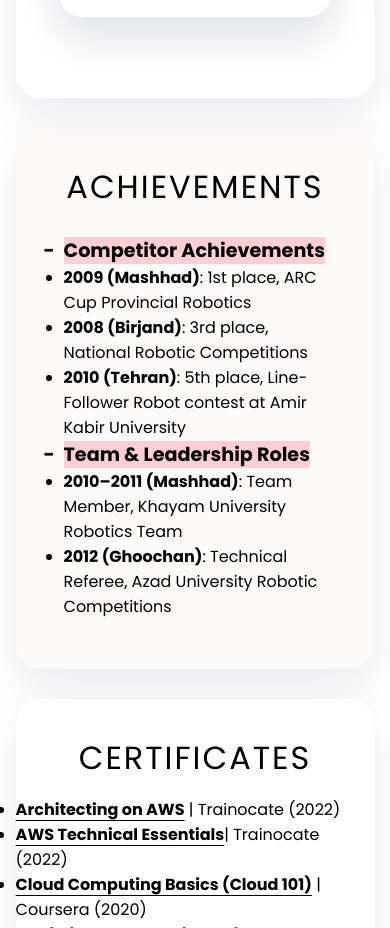
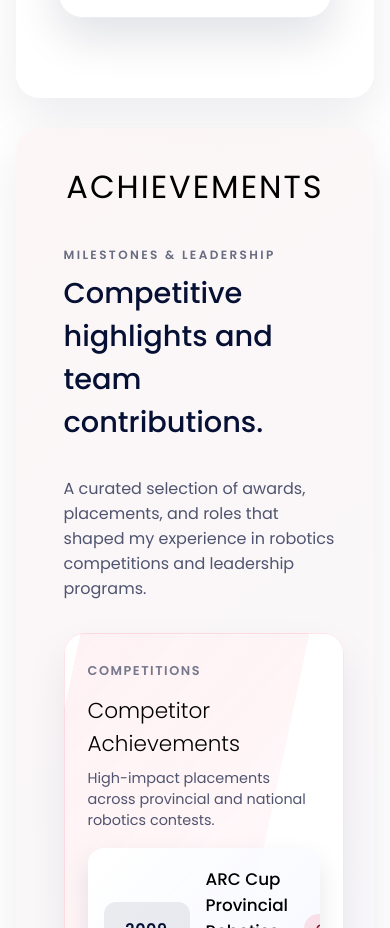
Before and after one commit to jolous/portfolio, a React (Vite) app: page / in a window 390 px wide. Shown: the part 9298-10226 px from the top of the page. Built offline with nearby package versions, Linux system fonts and the light colour scheme.

Commit message:
Refine achievements date styling

```diff
--- a/src/App.tsx
+++ b/src/App.tsx
@@ -1002,43 +1002,95 @@ export default function App() {
         </div>
       </div>
 
-      <div className="section-card" style={{ backgroundColor: 'rgba(252, 245, 245, 0.5)' }}>
+      <div className="section-card achievement-section-card">
         <div className="titles" id="activitiesSection">
           <h1 className="separator" style={{ fontWeight: 400 }}>
             ACHIEVEMENTS
           </h1>
         </div>
-        <div className="education-section-div">
-          <section className="education-section">
+        <section className="achievements-section">
+          <div className="achievements-intro">
             <div>
-              <h3>Competitor Achievements</h3>
-              <ul>
-                <li>
-                  <strong>2009 (Mashhad)</strong>: 1st place, ARC Cup Provincial Robotics
-                </li>
-                <li>
-                  <strong>2008 (Birjand)</strong>: 3rd place, National Robotic Competitions
-                </li>
-                <li>
-                  <strong>2010 (Tehran)</strong>: 5th place, Line-Follower Robot contest at Amir
-                  Kabir University
-                </li>
-              </ul>
+              <p className="achievements-kicker">Milestones &amp; leadership</p>
+              <h2>Competitive highlights and team contributions.</h2>
             </div>
-            <div>
-              <h3>Team &amp; Leadership Roles</h3>
-              <ul>
-                <li>
-                  <strong>2010–2011 (Mashhad)</strong>: Team Member, Khayam University Robotics Team
-                </li>
-                <li>
-                  <strong>2012 (Ghoochan)</strong>: Technical Referee, Azad University Robotic
-                  Competitions
-                </li>
-              </ul>
-            </div>
-          </section>
-        </div>
+            <p className="achievements-lead">
+              A curated selection of awards, placements, and roles that shaped my experience in
+              robotics competitions and leadership programs.
+            </p>
+          </div>
+          <div className="achievements-grid">
+            <article className="achievements-track">
+              <header className="achievements-track__header">
+                <span>Competitions</span>
+                <h3>Competitor Achievements</h3>
+                <p>High-impact placements across provincial and national robotics contests.</p>
+              </header>
+              <div className="achievements-track__items">
+                <div className="achievement-card">
+                  <div className="achievement-card__year">2009</div>
+                  <div className="achievement-card__body">
+                    <h4>ARC Cup Provincial Robotics</h4>
+                    <p>1st place · Mashhad</p>
+                  </div>
+                  <span className="achievement-card__badge">Gold</span>
+                </div>
+                <div className="achievement-card">
+                  <div className="achievement-card__year">2008</div>
+                  <div className="achievement-card__body">
+                    <h4>National Robotic Competitions</h4>
+                    <p>3rd place · Birjand</p>
+                  </div>
+                  <span className="achievement-card__badge achievement-card__badge--bronze">
+                    Bronze
+                  </span>
+                </div>
+                <div className="achievement-card">
+                  <div className="achievement-card__year">2010</div>
+                  <div className="achievement-card__body">
+                    <h4>Line-Follower Robot Contest</h4>
+                    <p>5th place · Amir Kabir University</p>
+                  </div>
+                  <span className="achievement-card__badge achievement-card__badge--finalist">
+                    Finalist
+                  </span>
+                </div>
+              </div>
+            </article>
+            <article className="achievements-track">
+              <header className="achievements-track__header">
+                <span>Leadership</span>
+                <h3>Team &amp; Leadership Roles</h3>
+                <p>Hands-on collaboration and officiating roles in academic competitions.</p>
+              </header>
+              <div className="achievements-track__items">
+                <div className="achievement-card">
+                  <div className="achievement-card__year achievement-card__year--range">
+                    2010
+                    <span>–2011</span>
+                  </div>
+                  <div className="achievement-card__body">
+                    <h4>Khayam University Robotics Team</h4>
+                    <p>Team Member · Mashhad</p>
+                  </div>
+                  <span className="achievement-card__badge achievement-card__badge--team">
+                    Core
+                  </span>
+                </div>
+                <div className="achievement-card">
+                  <div className="achievement-card__year">2012</div>
+                  <div className="achievement-card__body">
+                    <h4>Azad University Robotic Competitions</h4>
+                    <p>Technical Referee · Ghoochan</p>
+                  </div>
+                  <span className="achievement-card__badge achievement-card__badge--mentor">
+                    Mentor
+                  </span>
+                </div>
+              </div>
+            </article>
+          </div>
+        </section>
       </div>
 
       <div className="section-card">
--- a/src/styles/style.css
+++ b/src/styles/style.css
@@ -584,6 +584,256 @@ nav h1 {
 
 .education-section-div p:first-of-type {
 	font-weight: 300;
+}
+
+.achievement-section-card {
+	background: linear-gradient(140deg, rgba(252, 245, 245, 0.9), rgba(244, 249, 255, 0.9));
+}
+
+.achievements-section {
+	clear: both;
+	width: 90%;
+	padding: 30px 100px 10px;
+	margin: 0 auto;
+	display: grid;
+	gap: 32px;
+}
+
+.achievements-intro {
+	display: flex;
+	justify-content: space-between;
+	gap: 32px;
+	align-items: center;
+	flex-wrap: wrap;
+}
+
+.achievements-kicker {
+	text-transform: uppercase;
+	letter-spacing: 0.2em;
+	font-size: 0.75rem;
+	font-weight: 600;
+	color: rgba(5, 16, 52, 0.6);
+	margin-bottom: 8px;
+}
+
+.achievements-intro h2 {
+	font-size: clamp(1.8rem, 2vw, 2.4rem);
+	font-weight: 500;
+	margin: 0;
+	color: #051034;
+}
+
+.achievements-lead {
+	max-width: 420px;
+	font-size: 1rem;
+	color: rgba(5, 16, 52, 0.7);
+	margin: 0;
+}
+
+.achievements-grid {
+	display: grid;
+	gap: 28px;
+	grid-template-columns: repeat(auto-fit, minmax(280px, 1fr));
+}
+
+.achievements-track {
+	position: relative;
+	padding: 24px;
+	border-radius: 20px;
+	background: rgba(255, 255, 255, 0.9);
+	box-shadow: 0 20px 40px rgba(5, 16, 52, 0.08);
+	overflow: hidden;
+}
+
+.achievements-track::before {
+	content: '';
+	position: absolute;
+	inset: 0;
+	border: 1px solid rgba(247, 115, 141, 0.2);
+	border-radius: 20px;
+}
+
+.achievements-track::after {
+	content: '';
+	position: absolute;
+	top: -60%;
+	left: -30%;
+	width: 80%;
+	height: 200%;
+	background: linear-gradient(120deg, rgba(247, 115, 141, 0.2), transparent);
+	opacity: 0.6;
+	transform: rotate(12deg);
+	animation: achievementsGlow 10s ease-in-out infinite;
+}
+
+.achievements-track__header {
+	position: relative;
+	z-index: 1;
+}
+
+.achievements-track__header span {
+	display: inline-flex;
+	align-items: center;
+	gap: 8px;
+	font-size: 0.8rem;
+	font-weight: 600;
+	letter-spacing: 0.12em;
+	text-transform: uppercase;
+	color: rgba(5, 16, 52, 0.55);
+}
+
+.achievements-track__header h3 {
+	margin: 12px 0 8px;
+	font-size: 1.35rem;
+}
+
+.achievements-track__header p {
+	margin: 0 0 18px;
+	color: rgba(5, 16, 52, 0.7);
+}
+
+.achievements-track__items {
+	display: grid;
+	gap: 16px;
+	position: relative;
+	z-index: 1;
+}
+
+.achievement-card {
+	position: relative;
+	padding: 18px 18px 18px 16px;
+	border-radius: 16px;
+	background: linear-gradient(135deg, rgba(255, 255, 255, 0.95), rgba(243, 247, 255, 0.8));
+	box-shadow: 0 12px 26px rgba(5, 16, 52, 0.1);
+	display: flex;
+	align-items: center;
+	gap: 16px;
+	overflow: hidden;
+	transition: transform 0.3s ease, box-shadow 0.3s ease;
+	animation: achievementsFloat 8s ease-in-out infinite;
+}
+
+.achievement-card:nth-child(2) {
+	animation-delay: 1s;
+}
+
+.achievement-card:nth-child(3) {
+	animation-delay: 2s;
+}
+
+.achievement-card::after {
+	content: '';
+	position: absolute;
+	inset: 0;
+	background: linear-gradient(120deg, rgba(247, 115, 141, 0.3), transparent 60%);
+	opacity: 0;
+	transition: opacity 0.3s ease;
+}
+
+.achievement-card:hover {
+	transform: translateY(-4px);
+	box-shadow: 0 16px 30px rgba(5, 16, 52, 0.14);
+}
+
+.achievement-card:hover::after {
+	opacity: 1;
+}
+
+.achievement-card__year {
+	min-width: 86px;
+	height: 54px;
+	border-radius: 12px;
+	background: rgba(5, 16, 52, 0.08);
+	display: flex;
+	align-items: center;
+	justify-content: center;
+	font-weight: 600;
+	color: #051034;
+	padding: 0 12px;
+	font-variant-numeric: tabular-nums;
+	letter-spacing: 0.04em;
+}
+
+.achievement-card__year--range {
+	flex-direction: column;
+	gap: 2px;
+	line-height: 1;
+}
+
+.achievement-card__year--range span {
+	font-size: 0.8rem;
+	color: rgba(5, 16, 52, 0.65);
+}
+
+.achievement-card__body h4 {
+	margin: 0 0 6px;
+	font-size: 1.05rem;
+}
+
+.achievement-card__body p {
+	margin: 0;
+	color: rgba(5, 16, 52, 0.65);
+}
+
+.achievement-card__badge {
+	margin-left: auto;
+	padding: 6px 12px;
+	border-radius: 999px;
+	font-size: 0.75rem;
+	font-weight: 600;
+	background: rgba(247, 115, 141, 0.2);
+	color: #8a1e39;
+}
+
+.achievement-card__badge--bronze {
+	background: rgba(244, 162, 97, 0.25);
+	color: #9a4f2d;
+}
+
+.achievement-card__badge--finalist {
+	background: rgba(5, 16, 52, 0.12);
+	color: #051034;
+}
+
+.achievement-card__badge--team {
+	background: rgba(94, 142, 255, 0.2);
+	color: #2d4a9c;
+}
+
+.achievement-card__badge--mentor {
+	background: rgba(36, 198, 140, 0.2);
+	color: #197a59;
+}
+
+.achievements-track:nth-of-type(2) .achievement-card {
+	animation-duration: 9s;
+}
+
+@keyframes achievementsGlow {
+	0% {
+		transform: translateX(0) rotate(12deg);
+		opacity: 0.4;
+	}
+	50% {
+		transform: translateX(20%) rotate(12deg);
+		opacity: 0.7;
+	}
+	100% {
+		transform: translateX(0) rotate(12deg);
+		opacity: 0.4;
+	}
+}
+
+@keyframes achievementsFloat {
+	0% {
+		transform: translateY(0);
+	}
+	50% {
+		transform: translateY(-6px);
+	}
+	100% {
+		transform: translateY(0);
+	}
 }
 
 .education-timeline {
@@ -1265,6 +1515,18 @@ nav h1 {
     justify-content: center;
   }
 
+  .achievements-section {
+	padding: 20px 30px 10px;
+  }
+
+  .achievements-intro {
+	align-items: flex-start;
+  }
+
+  .achievements-lead {
+	max-width: 100%;
+  }
+
   .education-section-div .education-section {
 	clear: both;
 	width: 90%;
```
